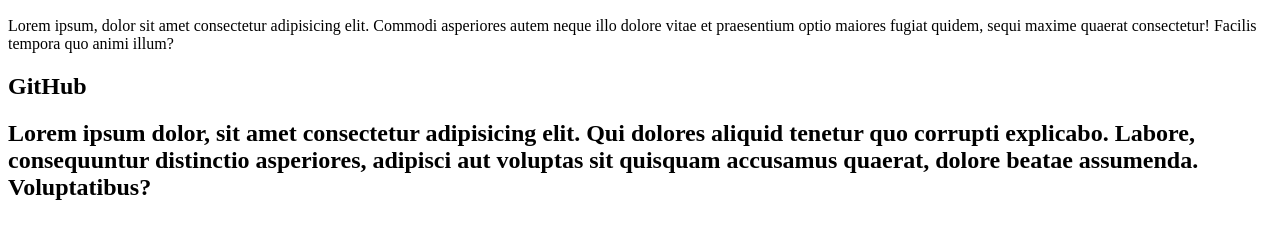
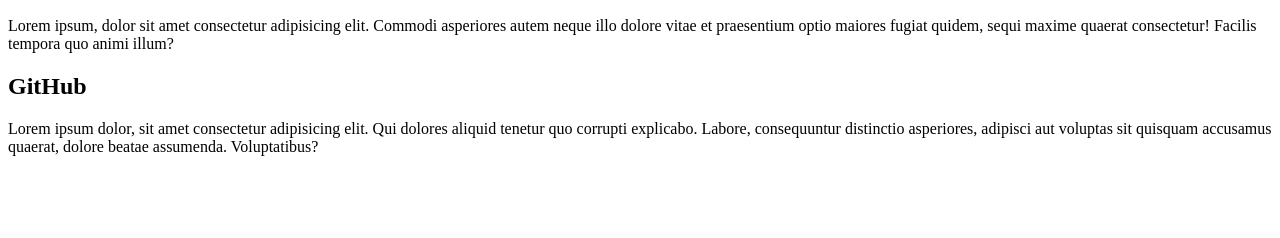
Before and after one commit to LuizReisJunior/projeto-site, a plain HTML site: page index.html in a window 1280 px wide. Shown: the part 110-348 px from the top of the page. Drawn offline with Linux system fonts and the light colour scheme.

Commit message:
Update index.html

```diff
--- a/index.html
+++ b/index.html
@@ -17,7 +17,7 @@
        </article>
        <article>
            <h2>GitHub</h2>
-           <h2>Lorem ipsum dolor, sit amet consectetur adipisicing elit. Qui dolores aliquid tenetur quo corrupti explicabo. Labore, consequuntur distinctio asperiores, adipisci aut voluptas sit quisquam accusamus quaerat, dolore beatae assumenda. Voluptatibus? </h2>
+           <p>Lorem ipsum dolor, sit amet consectetur adipisicing elit. Qui dolores aliquid tenetur quo corrupti explicabo. Labore, consequuntur distinctio asperiores, adipisci aut voluptas sit quisquam accusamus quaerat, dolore beatae assumenda. Voluptatibus? </p>
        </article>
    </main>
 </body>
```
